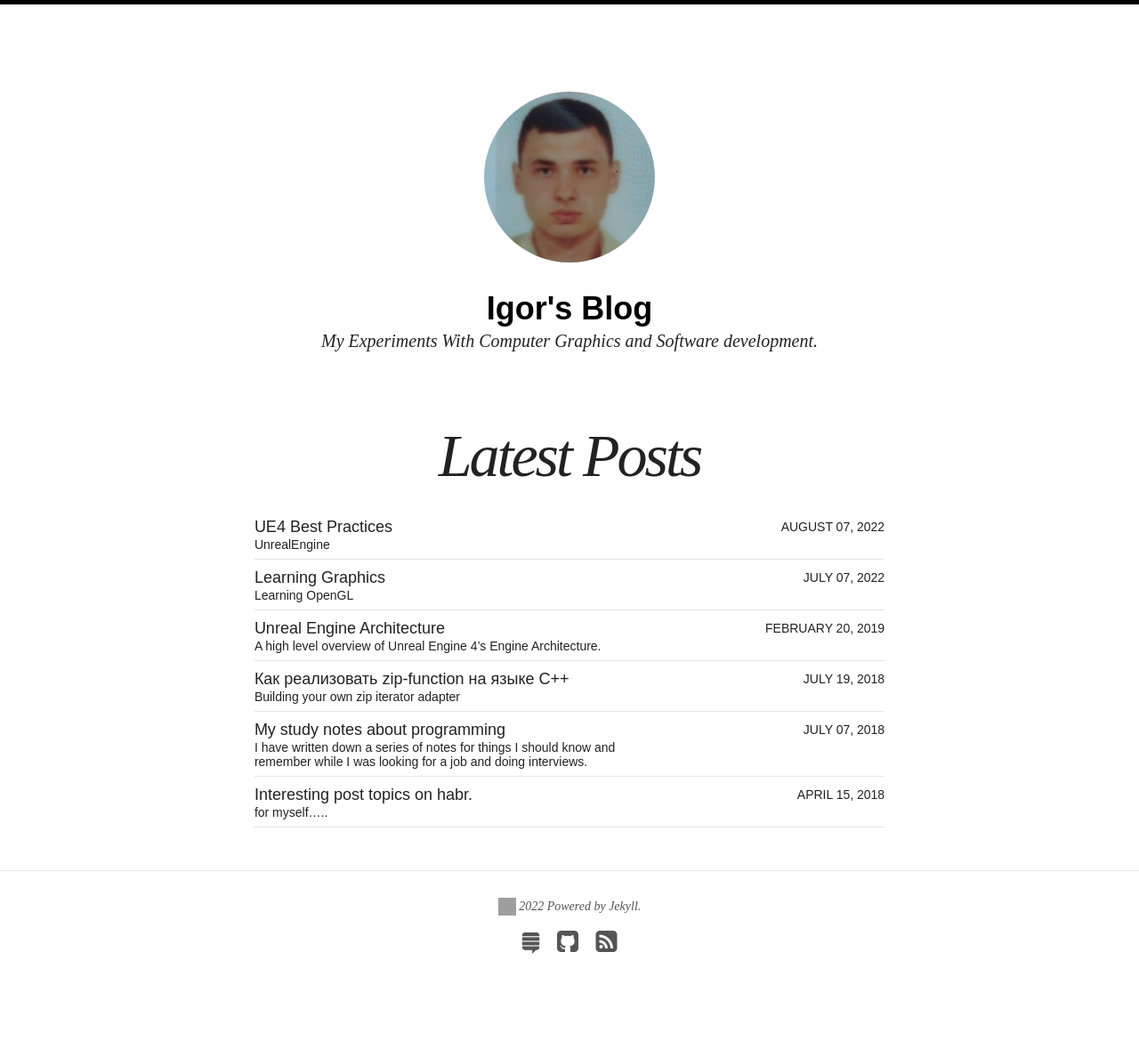
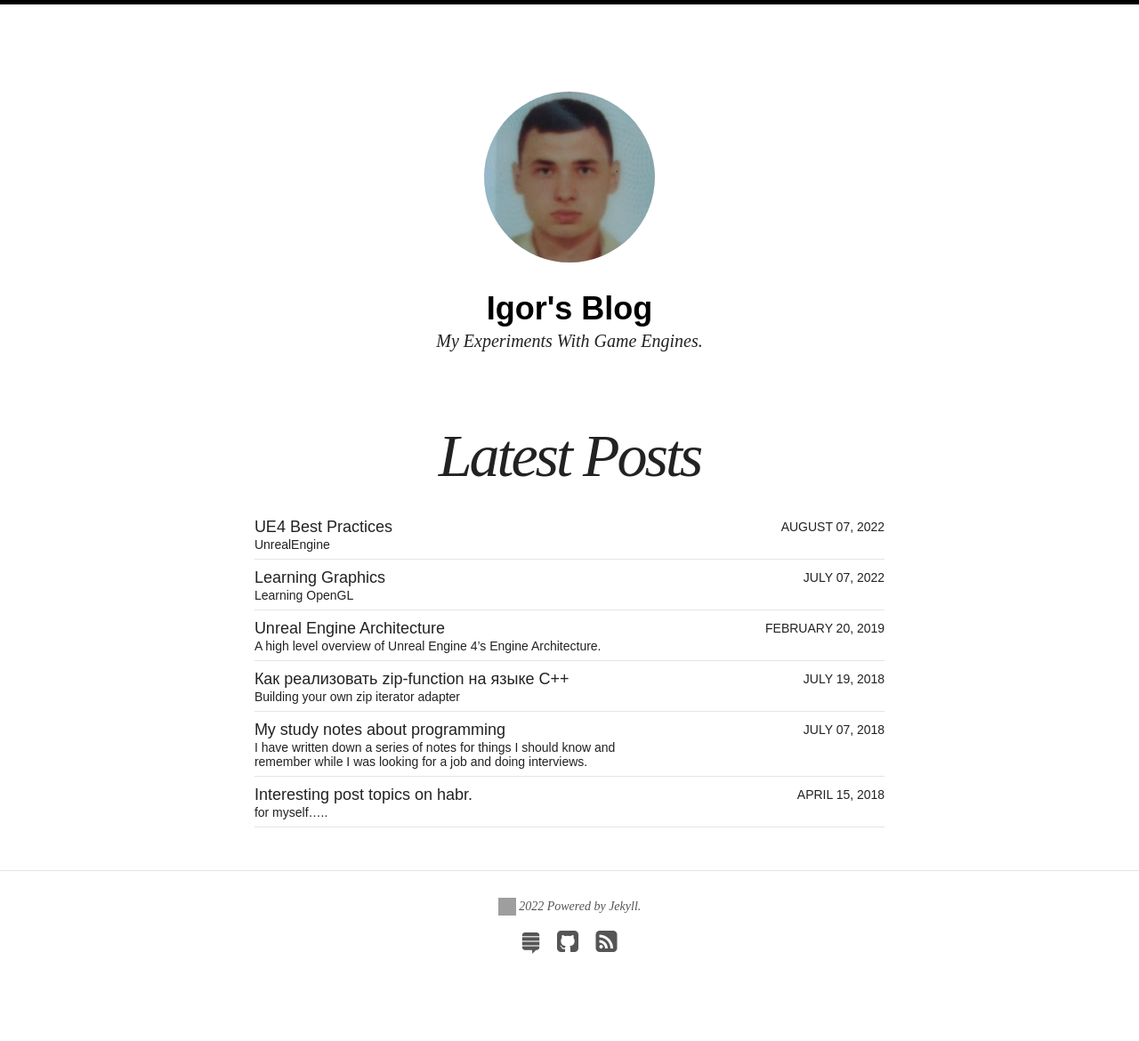
Before and after one commit to yungkee/yungkee.github.io, a Jekyll site: the page built from index.html, in a window 1280 px wide. Shown: the whole page at 89% size. Built offline with Jekyll 4.4.1, drawn with Linux system fonts in a browser that asks for light colours; nearby versions of some CDN libraries; grey boxes are pictures that could not be loaded.

Commit message:
zdvsggsv

```diff
--- a/_config.yml
+++ b/_config.yml
@@ -2,7 +2,7 @@
 
 title: Igor's Blog
 locale: en_US
-description: My Experiments With Computer Graphics and Software development.
+description: My Experiments With Game Engines.
 #logo: site-logo.png
 logo : prof_pic.jpg
 search: true
```
